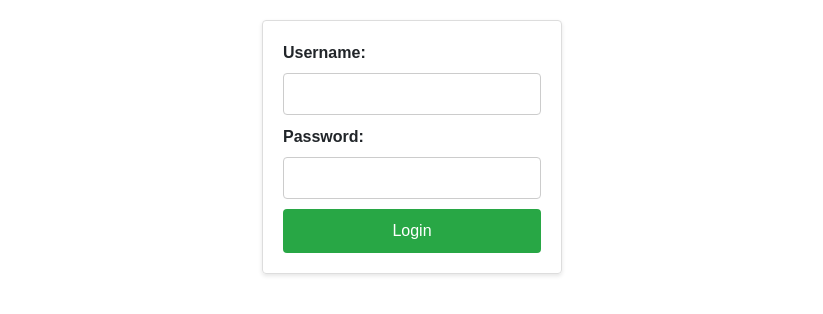
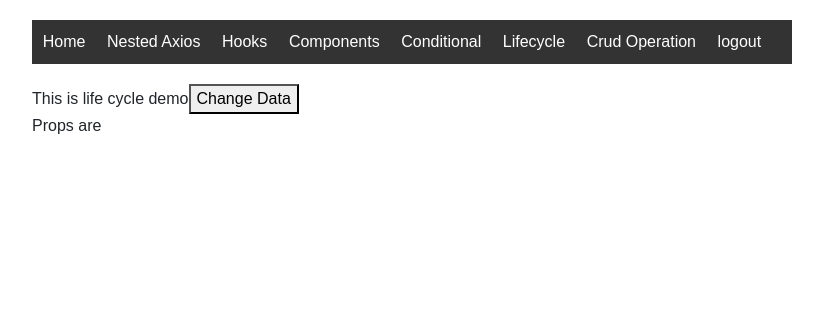
Before and after one commit to dharaniranganathan/react, a React (Create React App) app: page /useEffectDemo in a window 1280 px wide. Before the commit this address led to /login. Shown: the top 314 px of the page, without its empty margins (228-1051 px from the left). Built offline with nearby package versions, Linux system fonts and the light colour scheme.

Commit message:
home work changes

```diff
--- a/src/App.js
+++ b/src/App.js
@@ -37,16 +37,16 @@ const App = () => {
         <Router>
             <Routes>
                 {/* Public routes */}
-                {!isLoggedIn && (
+                {/*{!isLoggedIn && (*/}
                     <Route element={<PublicLayout />}>
                         <Route path="/login" element={<Login onLogin={handleLogin} />} />
                         <Route path="*" element={<Navigate to="/login" replace />} />
                     </Route>
-                )}
+                {/*)}*/}
 
                 {/* Protected routes */}
-                {isLoggedIn && (
-                    <Route element={<Layout handleLogout={handleLogout} />}>
+                {/*{isLoggedIn && (*/}
+                    <Route element={ <Layout handleLogout={handleLogout} />}>
                         <Route path="/home" element={<Index />} />
                         <Route path="/nestedAxios" element={<NestedAxios />} />
                         <Route path="/classDemo" element={<ClassDemo />} />
@@ -59,10 +59,10 @@ const App = () => {
                         <Route path="/functionDemo" element={<FunctionDemo />} />
                         <Route path="/curd" element={<Curd />} />
                         <Route path="/counter" element={<Counter />} />
-                        <Route path="/logout" element={<Navigate to="/login" />} />
+                        <Route path="/" element={<Navigate to="/" />} />
                         <Route path="*" element={<Navigate to="/login" replace />} />
                     </Route>
-                )}
+                {/*)}*/}
 
                 {/* Fallback for any unmatched routes */}
                 <Route path="*" element={<Navigate to={isLoggedIn ? "/home" : "/login"} replace />} />
--- a/src/components/useEffectDemo.js
+++ b/src/components/useEffectDemo.js
@@ -4,13 +4,13 @@ export default function UseEffectDemo(){
     const [val, setValue] = useState('');
     //const [val, setData] = useState('');
     useEffect(()=>{
-        alert('Component Mounted');
+        console.log('Component Mounted');
     },[])
     useEffect(()=>{
-        alert('val  Mounted/updated');
+        console.log('val  Mounted/updated');
     },[val])
     useEffect(()=>{
-        alert('Component is unmounted');
+        console.log('Component is unmounted');
     },)
 
     return(
--- a/src/routing/navBar.js
+++ b/src/routing/navBar.js
@@ -83,6 +83,9 @@ const NavBar = () => {
                     <Link to="/conditionalDemo" style={styles.navLink}>Conditional</Link>
                 </li>
                 <li style={styles.navItem}>
+                    <Link to="/lifeCycleDemo" style={styles.navLink}>Lifecycle</Link>
+                </li>
+                <li style={styles.navItem}>
                     <Link to="/curd" style={styles.navLink}>Crud Operation</Link>
                 </li>
                 <li style={styles.navItem}>
```
